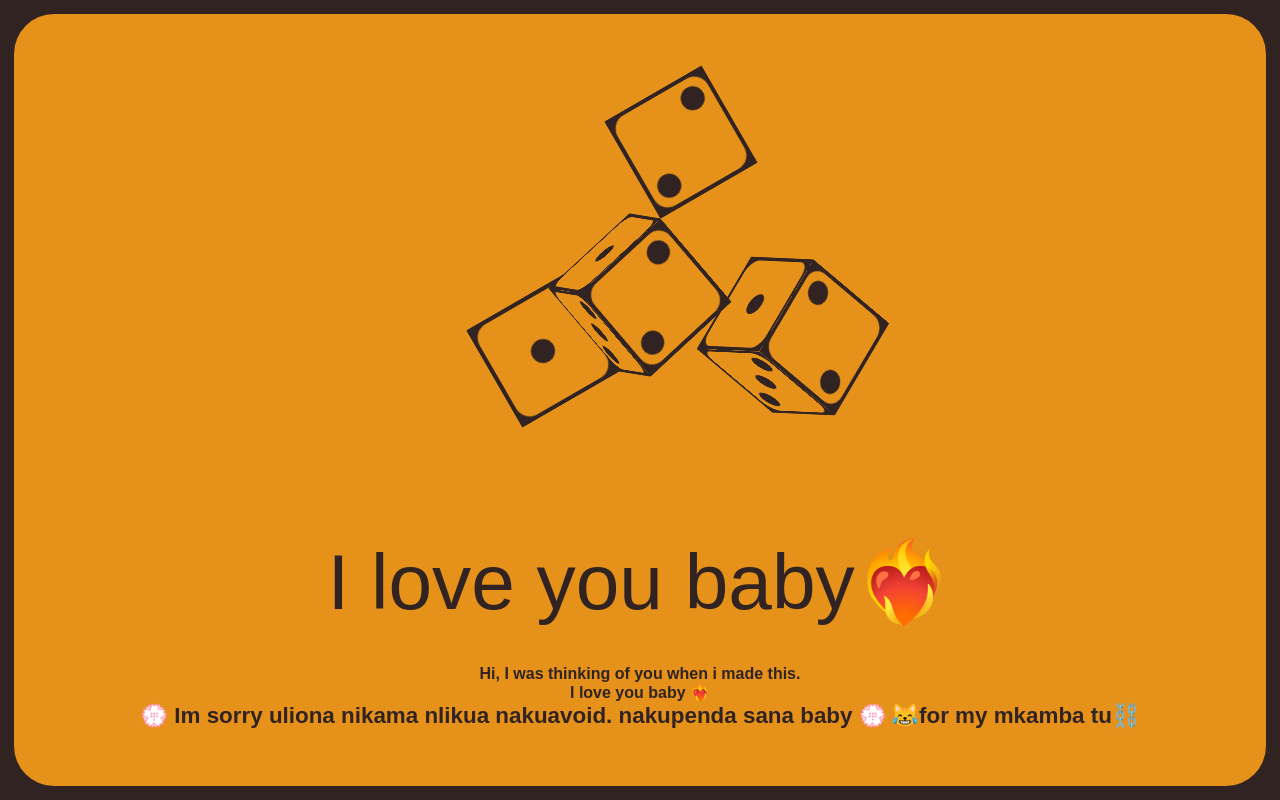
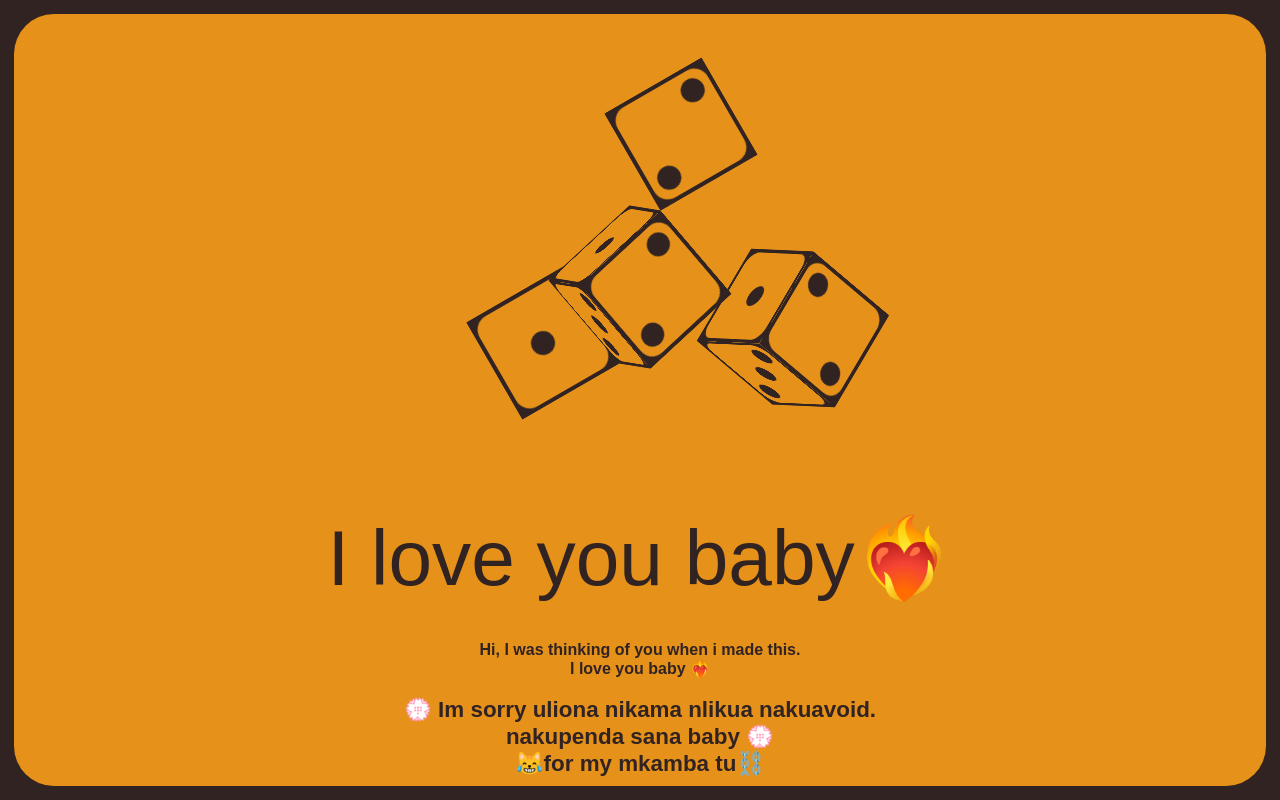
Before and after one commit to kooya3/dice-player, a plain HTML site: page index.html in a window 1280 px wide. Drawn offline with Linux system fonts and the light colour scheme.

Commit message:
new input on spacing

```diff
--- a/index.html
+++ b/index.html
@@ -98,10 +98,12 @@
 
     <strong><b><bdo dir="ltr"> Hi, I was thinking of you when i made this. <br>
       I love you baby ❤️‍🔥</bdo></b></strong>
+      <br>
 
-      <b><span>💮 Im sorry uliona nikama nlikua nakuavoid.
+      <b><span>💮 Im sorry uliona nikama nlikua nakuavoid. <br>
         nakupenda sana baby 💮</span><b>
 
+          <br>
 
       <b><span>😹for my mkamba tu⛓️</span></b>
 
```
